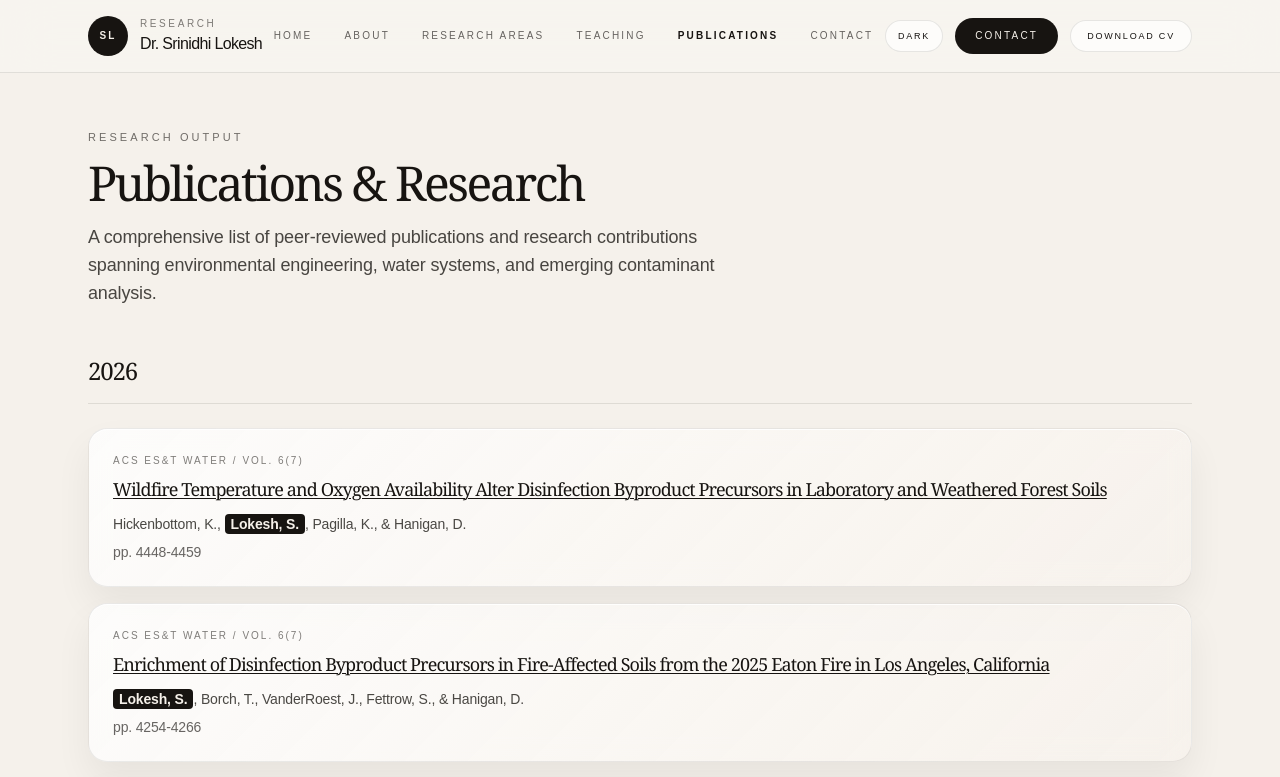
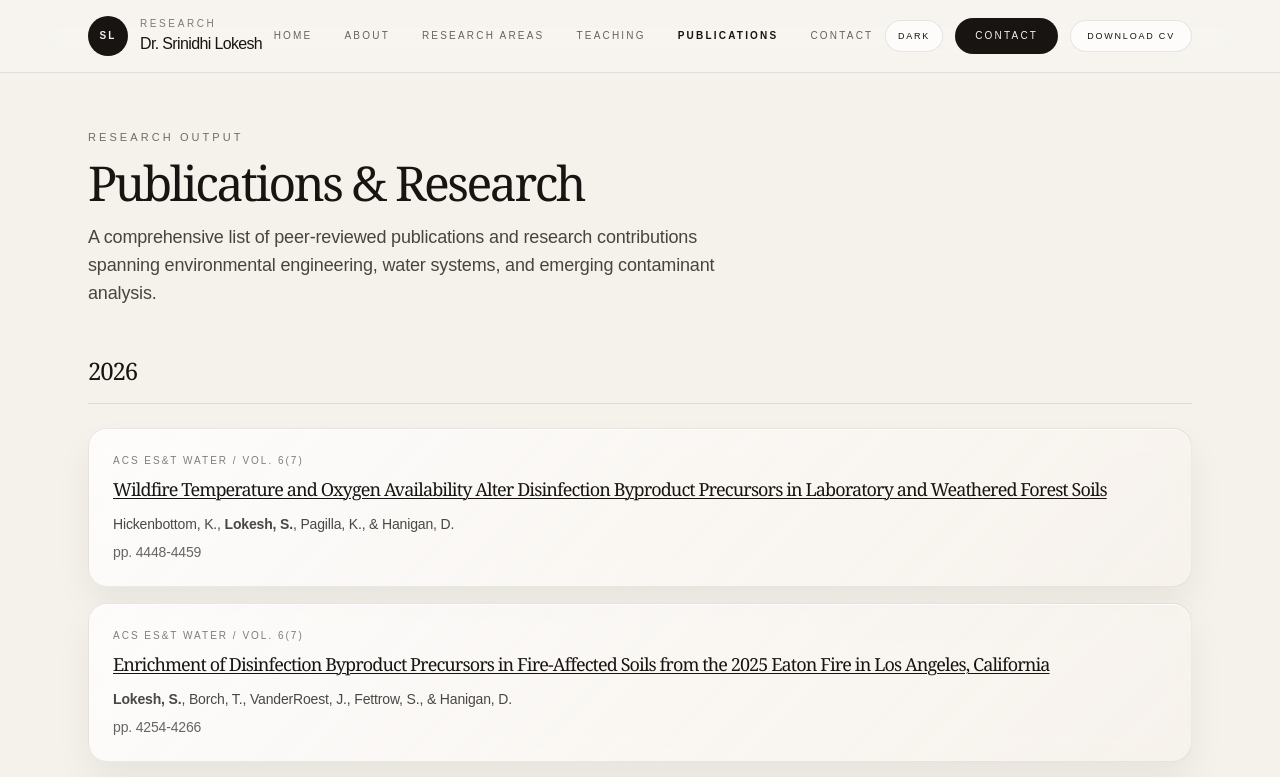
Before and after one commit to srinidhilokesh1992/srinidhilokesh1992.github.io, a Next.js app: page /publications in a window 1280 px wide. Shown: the top 777 px of the page. Built offline with nearby package versions, Linux system fonts and the light colour scheme.

Commit message:
Keep the solid highlight chip only in dark mode; light mode stays plain bold

```diff
--- a/app/publications/page.tsx
+++ b/app/publications/page.tsx
@@ -8,7 +8,7 @@ import { Header } from "../components/Header";
 function renderAuthors(authors: string, isDark: boolean) {
   const highlightClass = isDark
     ? "font-semibold text-[#11161d] bg-[#dfeaf0] rounded px-1.5 py-0.5"
-    : "font-semibold text-[#f6f1ea] bg-[#171411] rounded px-1.5 py-0.5";
+    : "font-semibold";
 
   return authors.split(/(\*?Lokesh,?\s*S\.?)/g).map((part, index) =>
     part.includes("Lokesh") ? (
```
